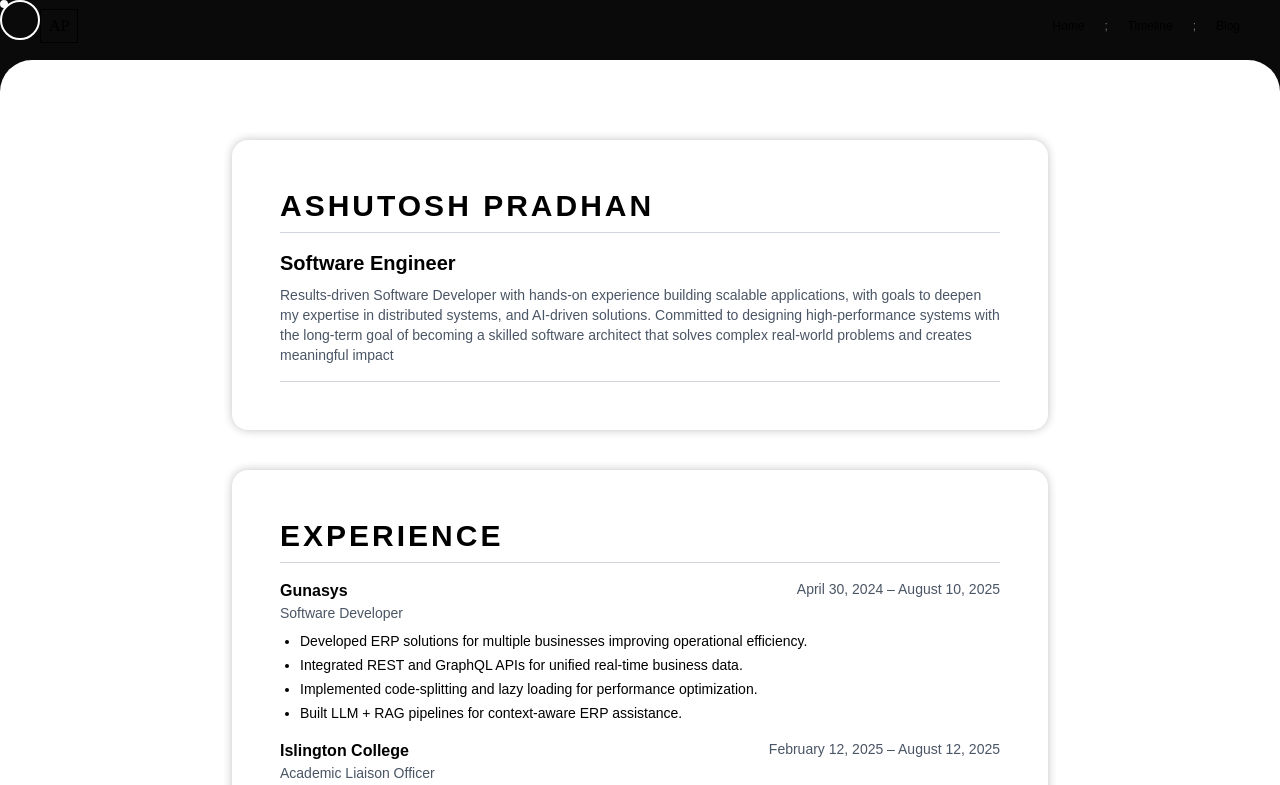
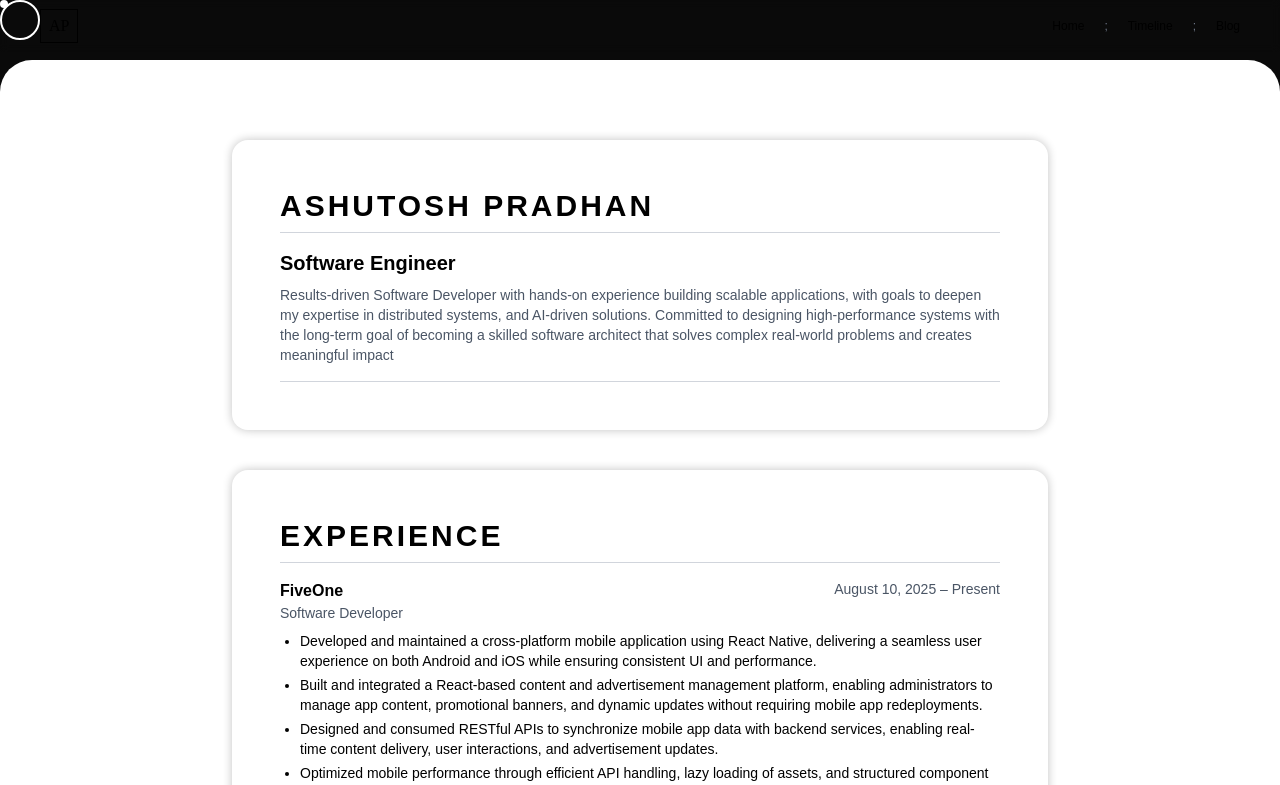
Before and after one commit to AshutoshPradhan1195/portfolio, a Next.js app: page /timeline in a window 1280 px wide. Shown: the top 785 px of the page. Built offline with nearby package versions, Linux system fonts and the light colour scheme.

Commit message:
fiveone update experience

```diff
--- a/app/layout.tsx
+++ b/app/layout.tsx
@@ -31,6 +31,7 @@ export default function RootLayout({
 
     <html lang="en">
       <head>
+        <title>Ashutosh Pradhan</title>
        <link href="https://fonts.googleapis.com/css2?family=Cormorant+Garamond:wght@300;400;500;600;700&display=swap" rel="stylesheet"/>
       </head>
       <body
--- a/app/pages/About.tsx
+++ b/app/pages/About.tsx
@@ -51,14 +51,14 @@ export default function AboutSection({id}: {id: number}) {
                     </p>
                 </div>
                 <h1 className="description md:text-4xl sm:text-2xl text-xl mt-12 font-normal  text-gray-500 leading-tight ">
-                    Hi! I'm Ashutosh. I’m a Software Engineer who enjoys building structured, scalable digital systems.
+                    Hi! I'm Ashutosh. I'm a Software Engineer who enjoys building structured, scalable digital systems.
                     I care about building things.
                     I care about building things the right way, so that they last.
                     Learning new things along the way, that's what it's all about.
                 </h1>
 
                 <div className="w-fit mt-10">
-                    <MoveYAxisOnHover y={-10}>
+                    <MoveYAxisOnHover y={-4}>
                         <motion.a href="/timeline" className="w-fit p-2 md:text-2xl sm:text-xl text-lg bg-gray-100 text-black rounded-xl">
                             Check my timeline
                         </motion.a>
--- a/app/pages/Greeting.tsx
+++ b/app/pages/Greeting.tsx
@@ -3,6 +3,8 @@ import { useEffect, useRef, useState } from "react"
 import { useParallax } from "../util"
 import gsap from "gsap"
 import { ScrollTrigger, ScrollSmoother } from "gsap/all"
+import {motion} from "motion/react"
+import MoveYAxisOnHover from "../components/motion/MoveYAxisOnHover"
 
 
 const titles = [
@@ -112,10 +114,10 @@ export function GreetingSection({ id }: { id: number }) {
 
     return (
         <section  className="z-1 sticky overflow-hidden  bg-[#0a0a0a]  w-full h-screen!">
-            <div ref={blob1Ref} className="blob1 absolute left-[200px] top-0 -z-10" />
-            <div ref={blob2Ref} className="blob2 absolute right-[100px] bottom-0 -z-10" />
-            <div ref={blob3Ref} className="blob3 absolute right-[200px] top-0 -z-10" />
-            <div ref={blob4Ref} className="blob4 absolute left-[100px] bottom-0 -z-10" />
+            <div ref={blob1Ref} className="blob1 absolute left-50 top-0 -z-10" />
+            <div ref={blob2Ref} className="blob2 absolute right-25 bottom-0 -z-10" />
+            <div ref={blob3Ref} className="blob3 absolute right-50 top-0 -z-10" />
+            <div ref={blob4Ref} className="blob4 absolute left-25 bottom-0 -z-10" />
 
 
             <div ref={ref} className=" w-full xl:px-10 px-5  h-full flex flex-col justify-center select-none ">
@@ -131,6 +133,7 @@ export function GreetingSection({ id }: { id: number }) {
                 </h1>
 
 
+
             </div>
         </section>
 
--- a/app/pages/Projects.tsx
+++ b/app/pages/Projects.tsx
@@ -42,7 +42,7 @@ function ProjectCard({
             href={url}
             target="_blank"
             id={title}
-            className="group relative md:w-[70vw] w-[90vh] h-[70vh]  cursor-pointer border rounded-xl"
+            className="group relative md:w-[70vw] w-[90vh] h-[70vh]  cursor-pointer border border-gray-300 rounded-xl"
         >
             <div className="relative w-full h-full perspective">
 
@@ -152,11 +152,11 @@ export default function ProjectSection({id}: {id: number}) {
                 <div className="flex flex-col h-full! w-full   gap-25">
 
                     {projects.map((project, index) => (
-                    <div
-                        key={index}
-                        data-project
-                        className="h-screen w-full flex items-center justify-center md:px-5 "
-                    >
+                        <div
+                            key={index}
+                            data-project
+                            className="h-screen w-full flex items-center justify-center md:px-5 "
+                        >
                             <ProjectCard
                                 description={project.description}
                                 title={project.title}
@@ -165,7 +165,6 @@ export default function ProjectSection({id}: {id: number}) {
                             />
                         </div>
                     ))}
-
                 </div>
             </motion.section>
         </section>
--- a/app/timeline/Timeline.tsx
+++ b/app/timeline/Timeline.tsx
@@ -81,6 +81,18 @@ function ExperienceBack() {
     return (
         <div className="w-full h-fit  p-2">
             <ResumeSection title="Experience">
+                <ResumeItem
+                    title="FiveOne"
+                    subtitle="Software Developer"
+                    date="August 10, 2025 – Present"
+                    bullets={[
+                        "Developed and maintained a cross-platform mobile application using React Native, delivering a seamless user experience on both Android and iOS while ensuring consistent UI and performance.",
+                        "Built and integrated a React-based content and advertisement management platform, enabling administrators to manage app content, promotional banners, and dynamic updates without requiring mobile app redeployments.",
+                        "Designed and consumed RESTful APIs to synchronize mobile app data with backend services, enabling real-time content delivery, user interactions, and advertisement updates.",
+                        "Optimized mobile performance through efficient API handling, lazy loading of assets, and structured component rendering, resulting in smoother navigation and reduced load times.",
+                        "Collaborated across frontend and backend layers to design scalable data flows between the mobile client, web admin dashboard, and backend services, ensuring a consistent and reliable user experience."
+                    ]}
+                />
                 <ResumeItem
                     title="Gunasys"
                     subtitle="Software Developer"
```
Also changed, not shown: 1 other file (tests, documents, lock files or other folders).
